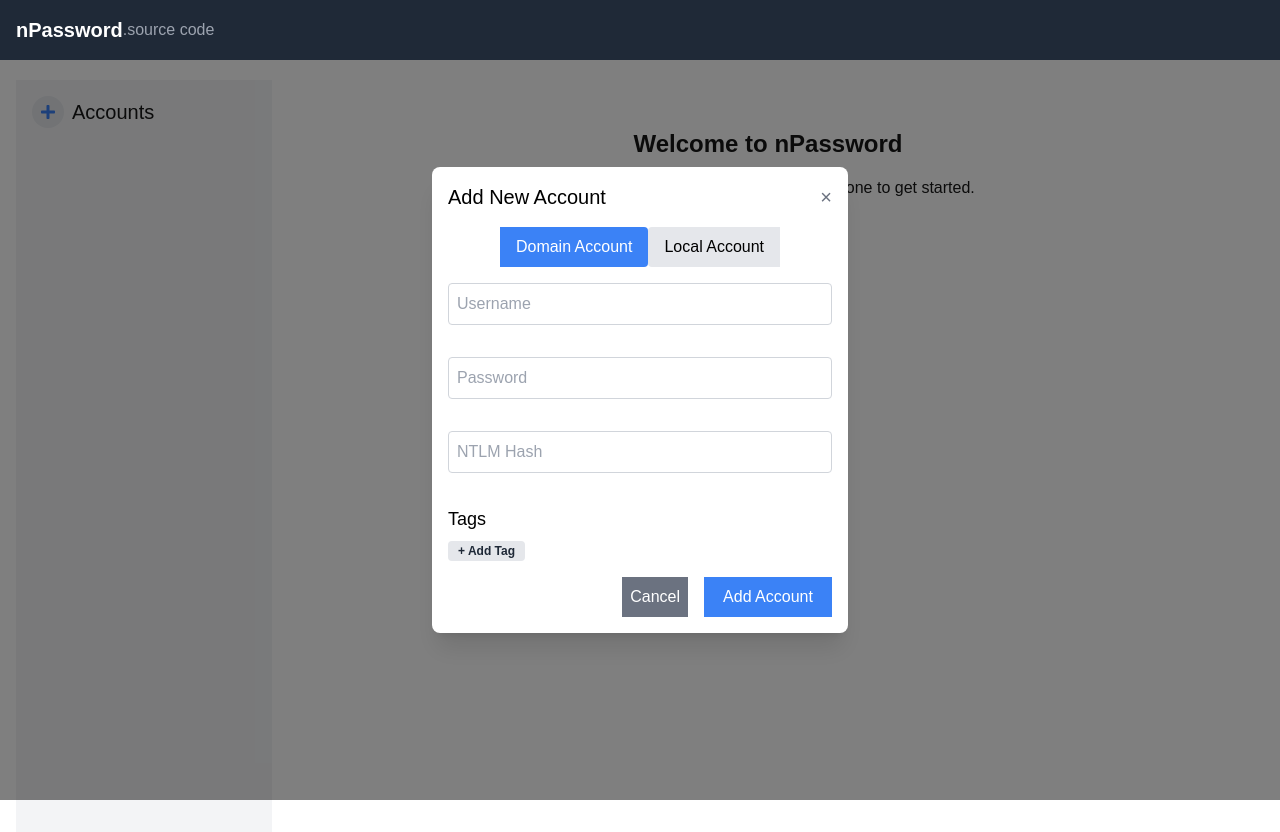
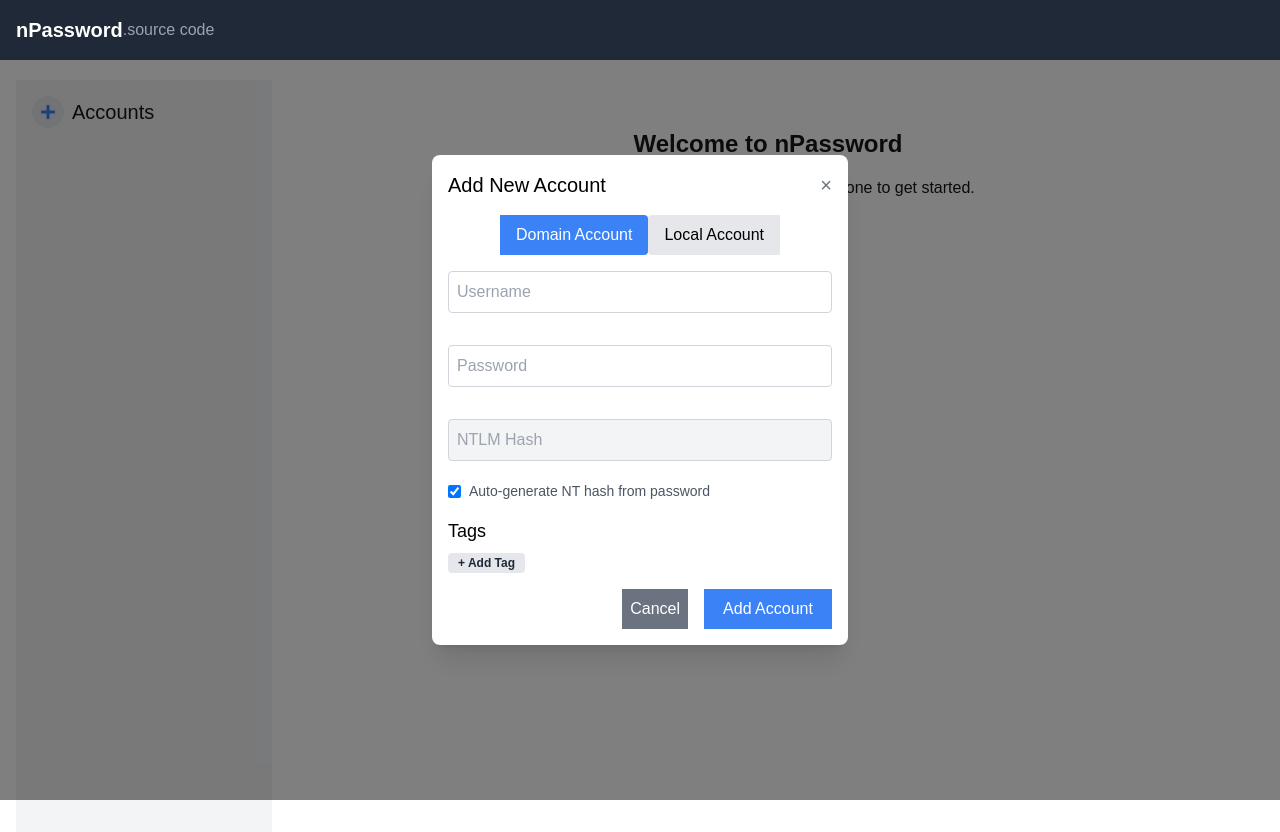
Before and after one commit to Vincent550102/nPassword, a Next.js app: page / in a window 1280 px wide. Both pictures are taken after a click on the button 48 px from the left and 112 px from the top of the page. Built offline with nearby package versions, Linux system fonts and the light colour scheme.

Commit message:
Feature auto gen HT hash when given plain text password

```diff
--- a/components/AccountForm.tsx
+++ b/components/AccountForm.tsx
@@ -1,7 +1,8 @@
-import React, { useState } from "react";
+import React, { useState, useEffect } from "react";
 import AccountTypeToggle from "@/components/AccountTypeToggle";
 import { Account } from "@/types";
 import Input from "@/components/ui/Input";
+import { calculateNTHash } from "@/utils/hashUtils";
 
 interface AccountFormProps {
   initialData: {
@@ -28,8 +29,25 @@
   const [formData, setFormData] = useState(initialData);
   const [newTag, setNewTag] = useState("");
   const [isTagInputVisible, setIsTagInputVisible] = useState(false);
+  const [autoNTHash, setAutoNTHash] = useState(initialData.ntlmHash === "");
+
+  // Auto-generate NT hash when password changes
+  useEffect(() => {
+    if (autoNTHash && formData.password) {
+      const ntHash = calculateNTHash(formData.password);
+      setFormData((prev) => ({
+        ...prev,
+        ntlmHash: ntHash,
+      }));
+    }
+  }, [formData.password, autoNTHash]);
 
   const handleChange = (field: string, value: string) => {
+    // If manually editing the NT hash, disable auto-generation
+    if (field === "ntlmHash" && autoNTHash) {
+      setAutoNTHash(false);
+    }
+
     setFormData({
       ...formData,
       [field]: value,
@@ -69,6 +87,19 @@
     onSubmit(formData as Account);
   };
 
+  const toggleAutoNTHash = () => {
+    setAutoNTHash(!autoNTHash);
+
+    // If turning auto-hash on, immediately calculate hash from current password
+    if (!autoNTHash && formData.password) {
+      const ntHash = calculateNTHash(formData.password);
+      setFormData((prev) => ({
+        ...prev,
+        ntlmHash: ntHash,
+      }));
+    }
+  };
+
   return (
     <div className="space-y-4">
       <AccountTypeToggle
@@ -102,13 +133,28 @@
         className="border p-2 mb-4 w-full text-black"
       />
 
+      <div className="relative">
         <Input
           type="text"
           value={formData.ntlmHash}
           onChange={(e) => handleChange("ntlmHash", e.target.value)}
           placeholder="NTLM Hash"
-        className="border p-2 mb-4 w-full text-black"
+          className={`border p-2 mb-4 w-full text-black ${autoNTHash ? "bg-gray-100" : ""}`}
+          disabled={autoNTHash}
         />
+        <div className="flex items-center mt-1 mb-4">
+          <input
+            type="checkbox"
+            id="autoNTHash"
+            checked={autoNTHash}
+            onChange={toggleAutoNTHash}
+            className="mr-2"
+          />
+          <label htmlFor="autoNTHash" className="text-sm text-gray-600">
+            Auto-generate NT hash from password
+          </label>
+        </div>
+      </div>
 
       <div className="mb-4">
         <h3 className="text-lg mb-2">Tags</h3>
--- a/package.json
+++ b/package.json
@@ -9,6 +9,7 @@
     "lint": "next lint"
   },
   "dependencies": {
+    "js-md4": "^0.3.2",
     "next": "15.1.3",
     "react": "^19.0.0",
     "react-dom": "^19.0.0",
--- /dev/null
+++ b/utils/hashUtils.ts
@@ -0,0 +1,19 @@
+import md4 from "js-md4";
+
+export function calculateNTHash(password: string): string {
+  if (!password) return "";
+
+  try {
+    const utf16LeBytes = new Uint8Array(password.length * 2);
+    for (let i = 0; i < password.length; i++) {
+      const charCode = password.charCodeAt(i);
+      utf16LeBytes[i * 2] = charCode & 0xff;
+      utf16LeBytes[i * 2 + 1] = charCode >> 8;
+    }
+
+    return md4(utf16LeBytes);
+  } catch (error) {
+    console.error("Error calculating NT hash:", error);
+    return "";
+  }
+}
```
Also changed, not shown: 1 other file (tests, documents, lock files or other folders). Lines whose indentation alone changed are shown as unchanged.
